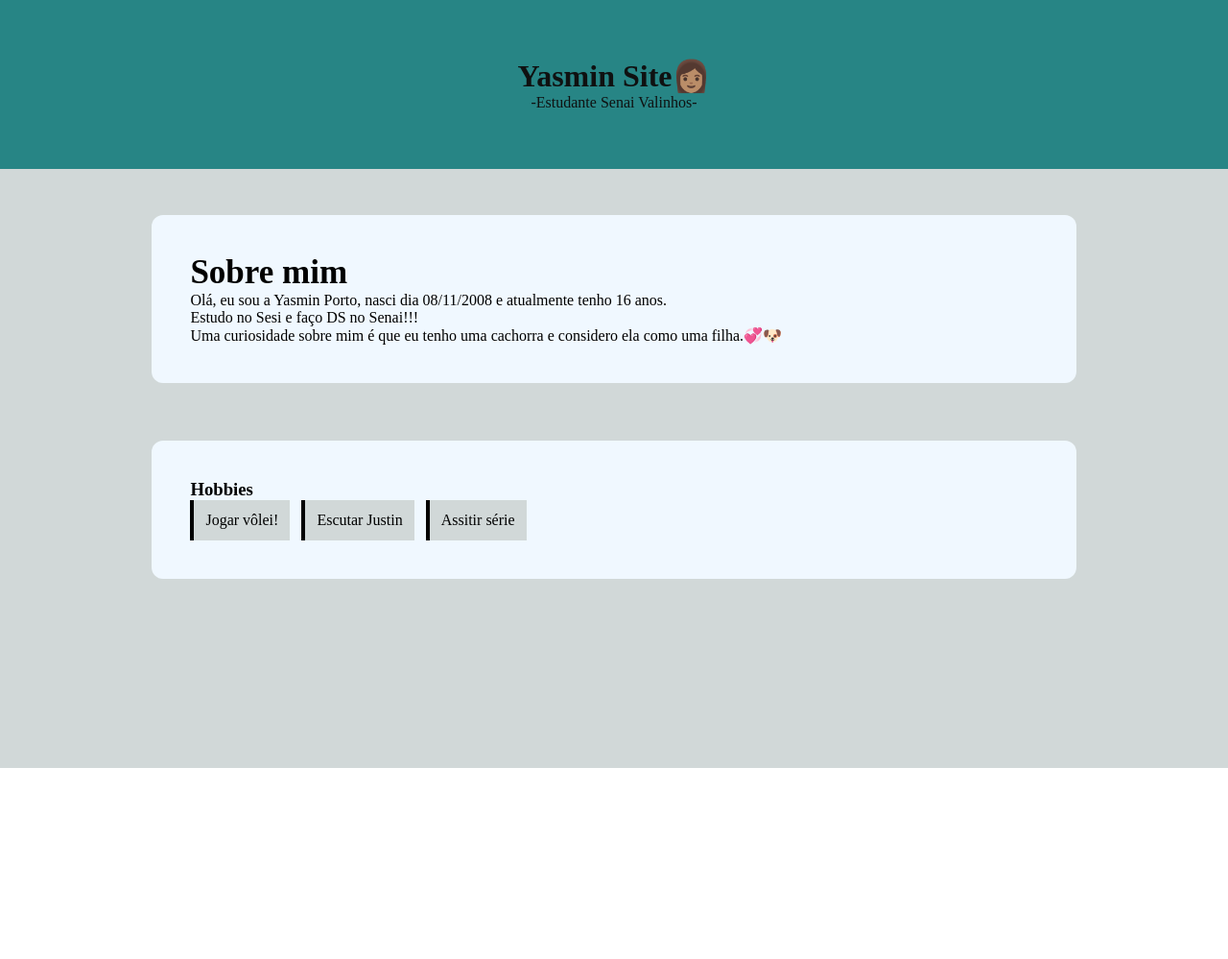
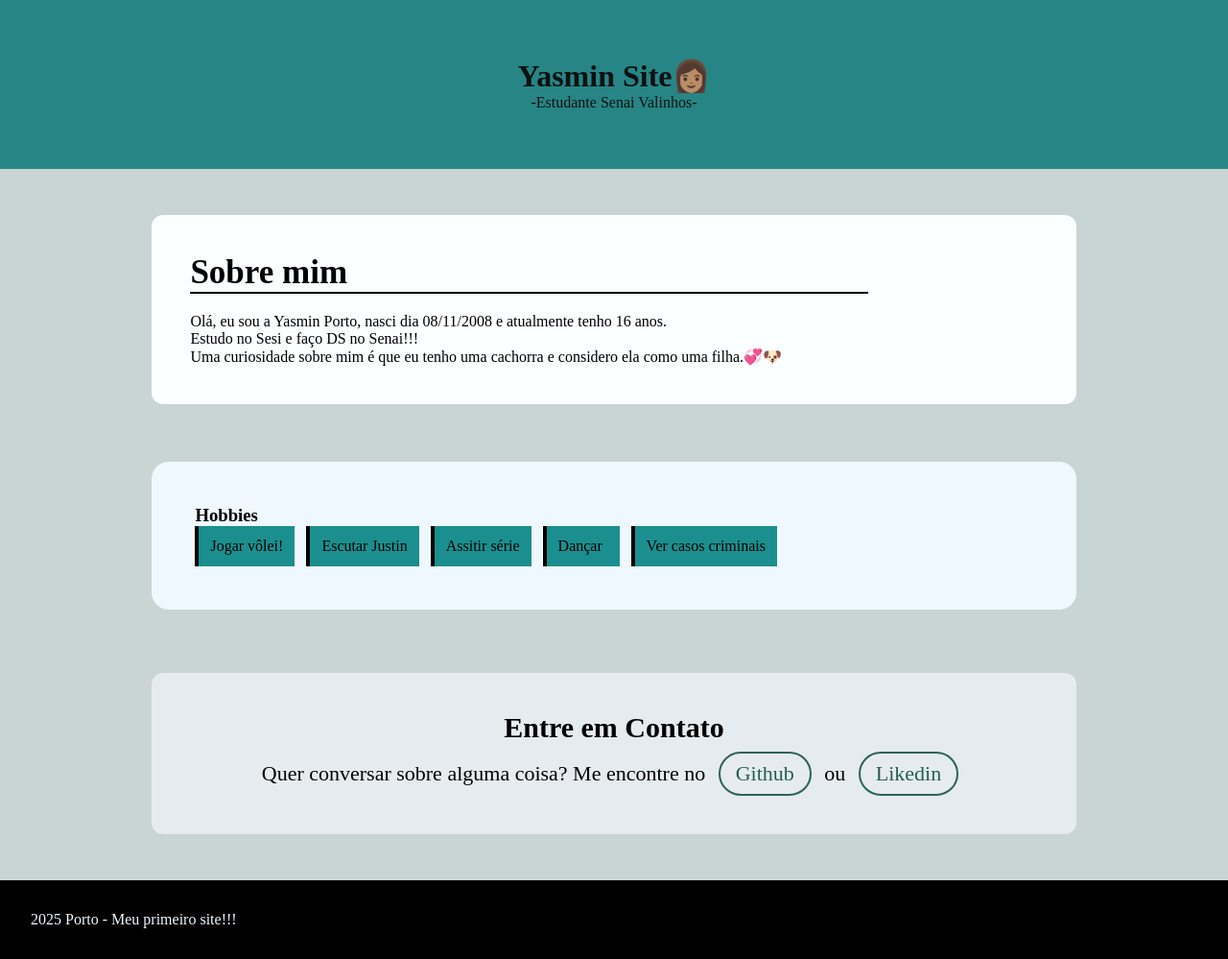
Before and after one commit to yas618/meu-primeiro-site, a plain HTML site: page index.html in a window 1280 px wide. Shown: the whole page at 96% size. Before the commit the page ends 800 px from the top, so only its background shows below. Drawn offline with Linux system fonts and the light colour scheme.

Commit message:
Finalização do contact

```diff
--- a/assets/styles/index.css
+++ b/assets/styles/index.css
@@ -21,7 +21,7 @@ header {
 }
 
 main{
-    background-color:rgb(209, 216, 216);
+    background-color:rgb(201, 212, 212);
     padding: 48px 38px;
     width: 100%;
     flex: 1 ;
@@ -31,7 +31,7 @@ main{
 about-section{
     display: block;
     width: 80%;
-    background-color: aliceblue;
+    background-color: rgb(251, 255, 255);
     padding: 40px;
     margin: 0 auto;
     border-radius: 12px;
@@ -41,40 +41,32 @@ about-section{
 
  #titulo-sobre-mim {
     font-size: 35px;
-
-
+    width: 80%;
+    border-bottom: 2px solid black;
+    margin-bottom: 20px;
  }
 .descricao{
     font-size: 20px;
 
 }
-.titulo-sobre-mim {
-    font-size: 30px;
 
- }
 hobbies{
     display: block;
     width: 80%;
     background-color: aliceblue;
-    padding: 40px;
+    padding: 45px;
     margin: 0 auto;
-    border-radius: 12px;
-    margin-bottom: 60px;
+    border-radius: 18px;
+    margin-bottom: 66px;
 
  }
 
- #titulo-sobre-mim {
-    font-size: 35px;
 
- }
 .descricao{
     font-size: 20px;
 
 }
-.titulo-sobre-mim {
-    font-size: 30px;
 
- }
  ul {
     list-style: none;
     padding: 0;
@@ -83,7 +75,7 @@ hobbies{
  }
 
  li {
-    background-color:rgb(209, 216, 216);
+    background-color:rgb(27, 143, 143);
     padding: 12px;
     border-left: 4px solid black;
     font-size: 16px;
@@ -91,13 +83,62 @@ hobbies{
  }
 
  li:houver{
-    background-color: rgb(209, 216, 216);
+    background-color: rgb(246, 247, 247);
     transform: translateX(5px);
     transition: all 0.3s ease ;
  }
  #titulo-hobbies {
-    font-size: 40px;
-    border-bottom: 2px solid rgb(209, 216, 216);;
+    font-size: 45px;
+    border-bottom: 2px solid rgb(230, 235, 240);;
     margin-bottom: 20px;
 
  }
+ contact {
+   display:block;
+   background-color: rgb(230, 235, 240);
+   width: 80%;
+   margin : 0 auto;
+   padding: 40px;
+   border-radius: 12px;
+   margin-top: 40px;
+ }
+
+ contact h2 {
+   margin-bottom: 8px;
+   font-size: 30px;
+   text-align: center;
+ }
+
+ contact p {
+   text-align: center;
+   font-size: 22px;
+ }
+
+ contact a {
+   color: #235f55;
+   text-decoration: none;
+   padding: 0.5rem 1rem;
+   margin: 0 0.5rem;
+   border: 2px solid #2c6458;
+   border-radius: 25px;
+   display: inline-block;
+   transition: all 0.3s ease;
+ }
+
+ contact a:hover {
+   background-color: #1e968c;
+   color: rgb(230, 235, 240);
+   transform: translateY(-2px);
+
+ }
+
+ footer{
+    background-color: black;
+    color: aliceblue;
+    padding: 2rem;
+    width: 100%;
+ }
+
+ footer P{
+    font-size: 1rem;
+ }
--- a/index.html
+++ b/index.html
@@ -26,8 +26,22 @@
                 <li>Jogar vôlei!</li>
                 <li> Escutar Justin</li>
                 <li>Assitir série</li>
+                <li>Dançar</li>
+                <li>Ver casos criminais</li>
             </ul>
         </hobbies>
+
+        <contact>
+            <h2>Entre em Contato</h2>
+            <p>Quer conversar sobre alguma coisa? Me encontre no
+                <a href="https://github.com/yas618"target="_blanck">Github</a> ou
+                <a href="https://www.linkedin.com/in/yasmin-isabele-porto-57873734a/"target="_blanck">Likedin</a>
+            </p>
+        </contact>
+        </main>
+        <footer>
+            <p>2025 Porto - Meu primeiro site!!!</p>
+        </footer>
     </main>
 </body>
 </html>
```
